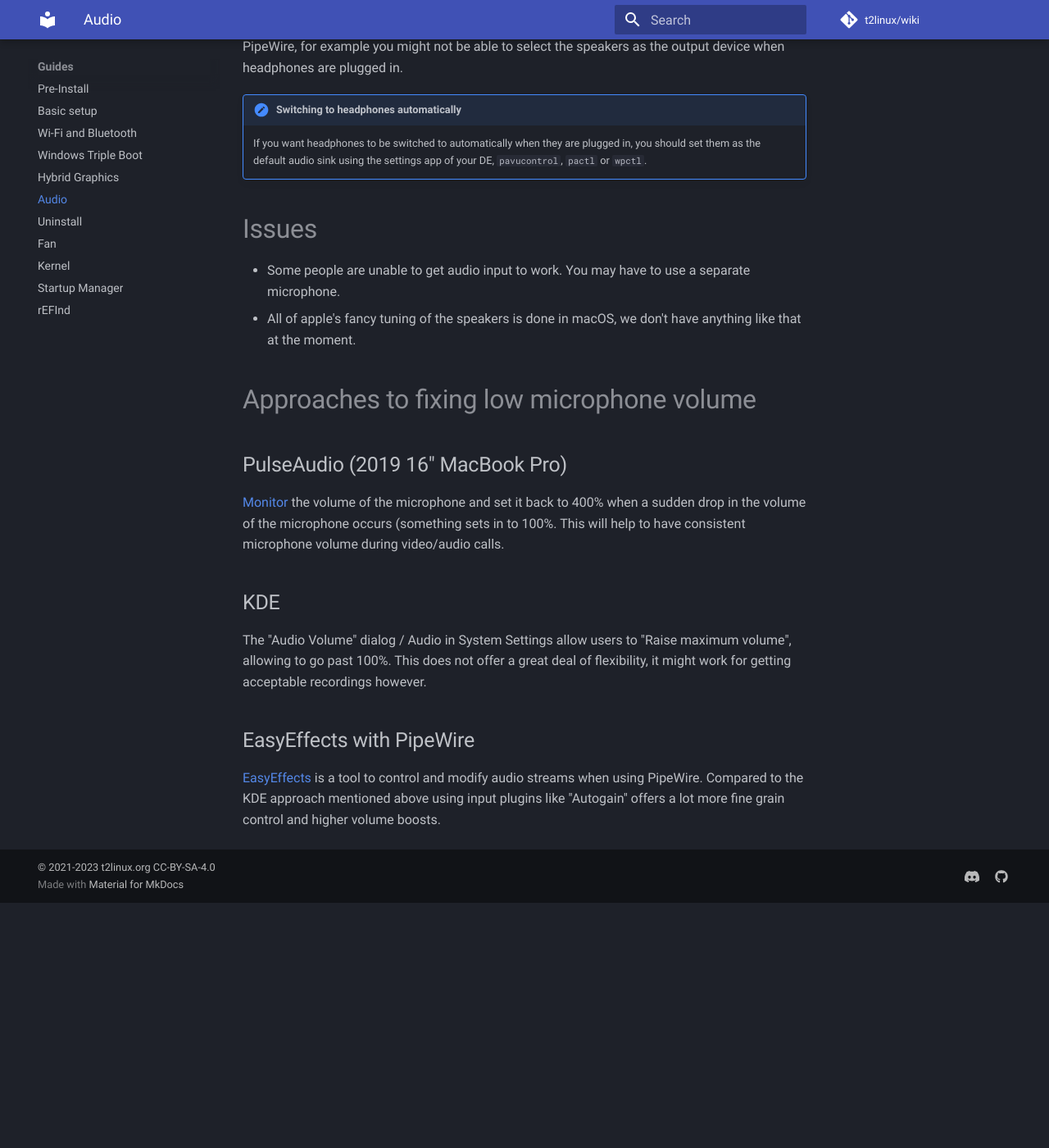
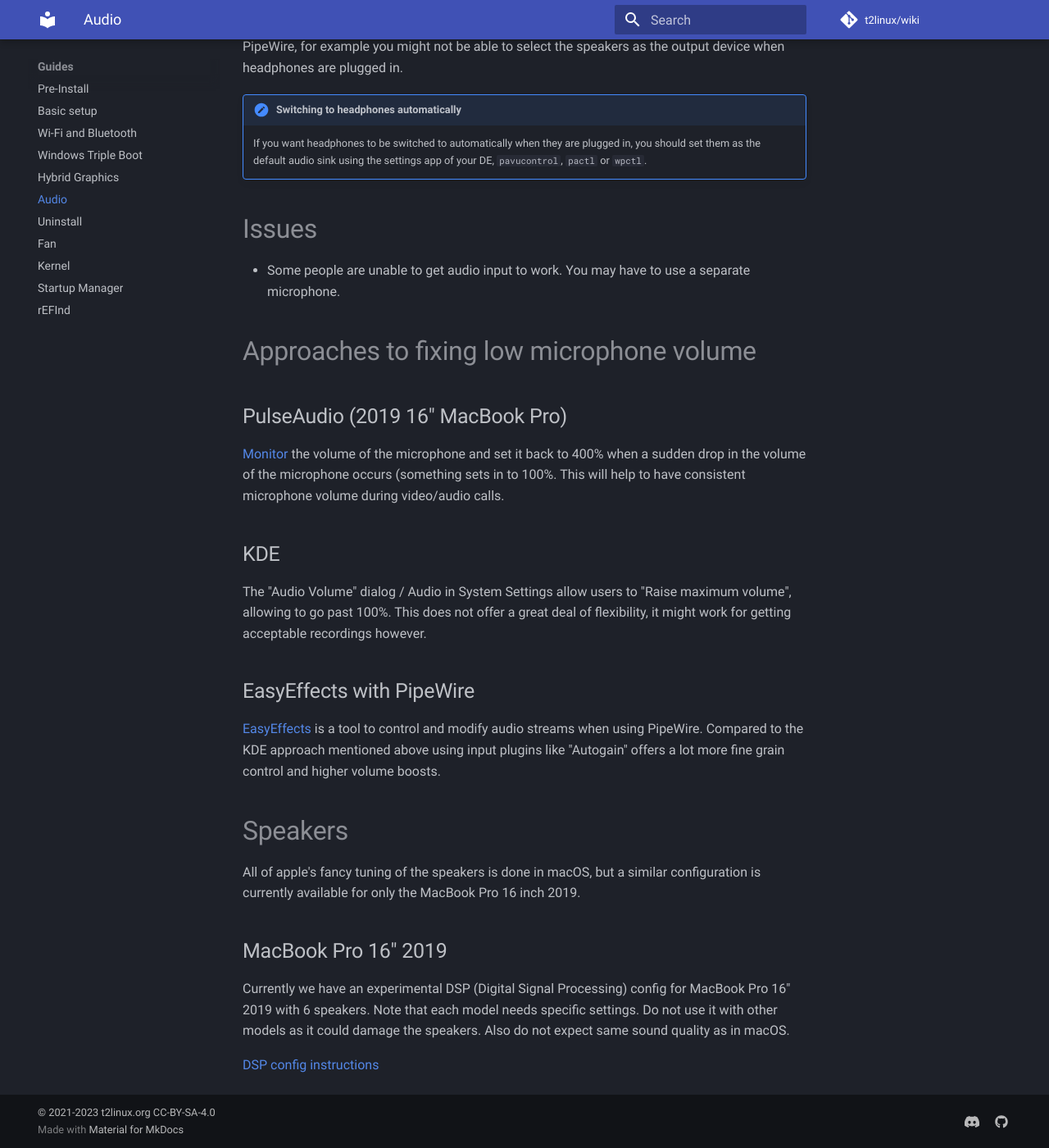
Before and after one commit to t2linux/wiki, an MkDocs documentation site: the page built from docs/guides/audio-config.md, in a window 1280 px wide and 1400 px high, scrolled down 1366 px. Shown: the whole window at 82% size. Built offline with MkDocs 1.6.1 and Material for MkDocs 9.7.7, drawn with Linux system fonts in a browser that asks for light colours; comment, search, counter and statistics services are not loaded; before the commit the page ends 2467 px from its top, so only the background shows below that.

Commit message:
Audio: Add new DSP speaker config for MBP 16 inch 2019(#400)

```diff
--- a/docs/guides/audio-config.md
+++ b/docs/guides/audio-config.md
@@ -39,7 +39,6 @@ If your distro uses PulseAudio by default, consider switching to PipeWire with r
 # Issues
 
 - Some people are unable to get audio input to work. You may have to use a separate microphone.
-- All of apple's fancy tuning of the speakers is done in macOS, we don't have anything like that at the moment.
 
 # Approaches to fixing low microphone volume
 
@@ -57,3 +56,14 @@ does not offer a great deal of flexibility, it might work for getting acceptable
 [EasyEffects](https://github.com/wwmm/easyeffects) is a tool to control and modify audio streams when using PipeWire. Compared
 to the KDE approach mentioned above using input plugins like "Autogain" offers a lot more fine grain control and higher volume
 boosts.
+
+# Speakers
+
+All of apple's fancy tuning of the speakers is done in macOS, but a similar configuration is currently available for only the MacBook Pro 16 inch 2019.
+
+## MacBook Pro 16" 2019
+
+Currently we have an experimental DSP (Digital Signal Processing) config for MacBook Pro 16" 2019 with 6 speakers.
+Note that each model needs specific settings. Do not use it with other models as it could damage the speakers. Also do not expect same sound quality as in macOS.
+
+[DSP config instructions](https://github.com/lemmyg/asahi-audio/blob/macbookT2_16_1/README.md)
```
Also changed, not shown: docs/notable-contributors.md (+1 -0 lines).
